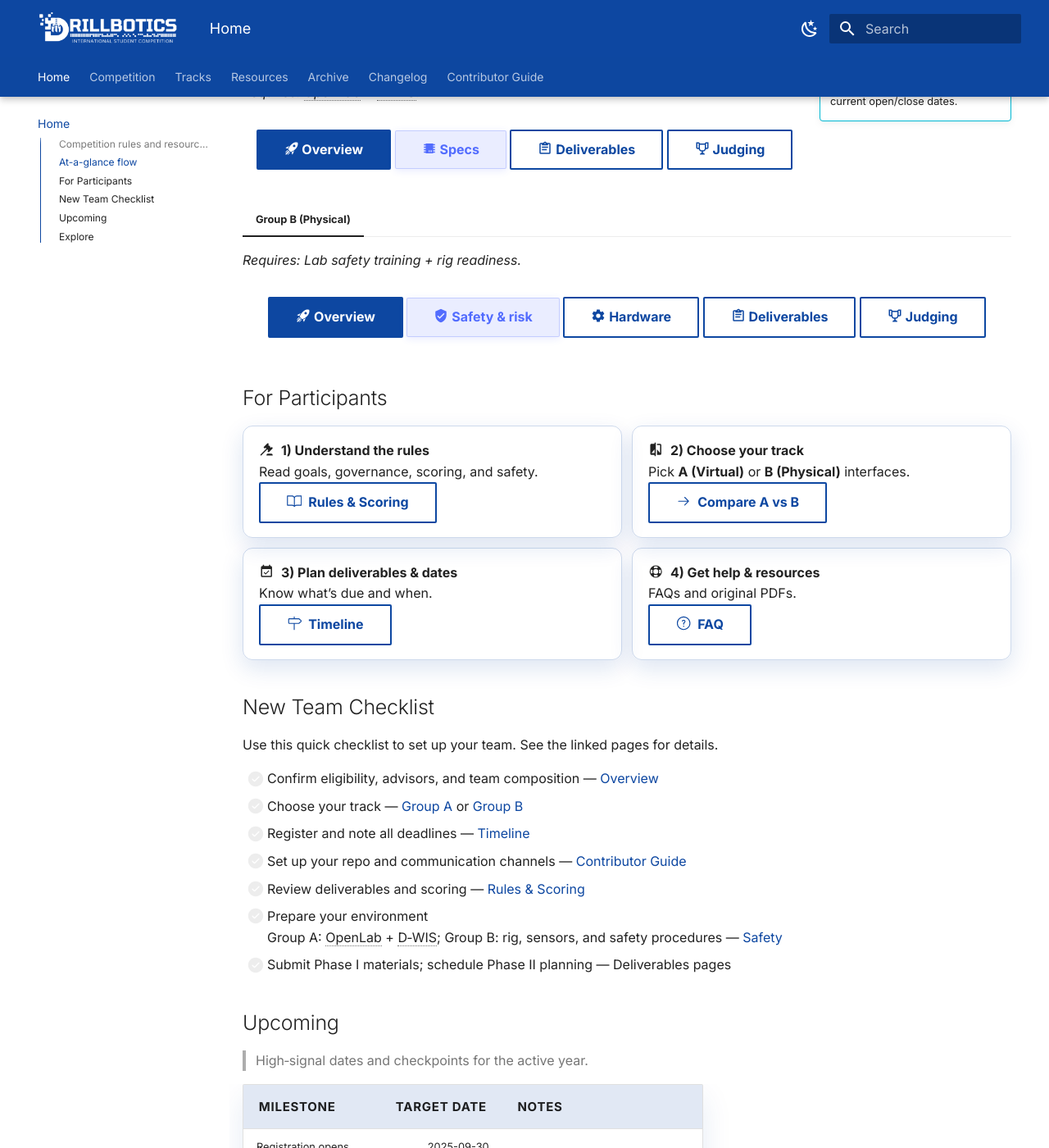
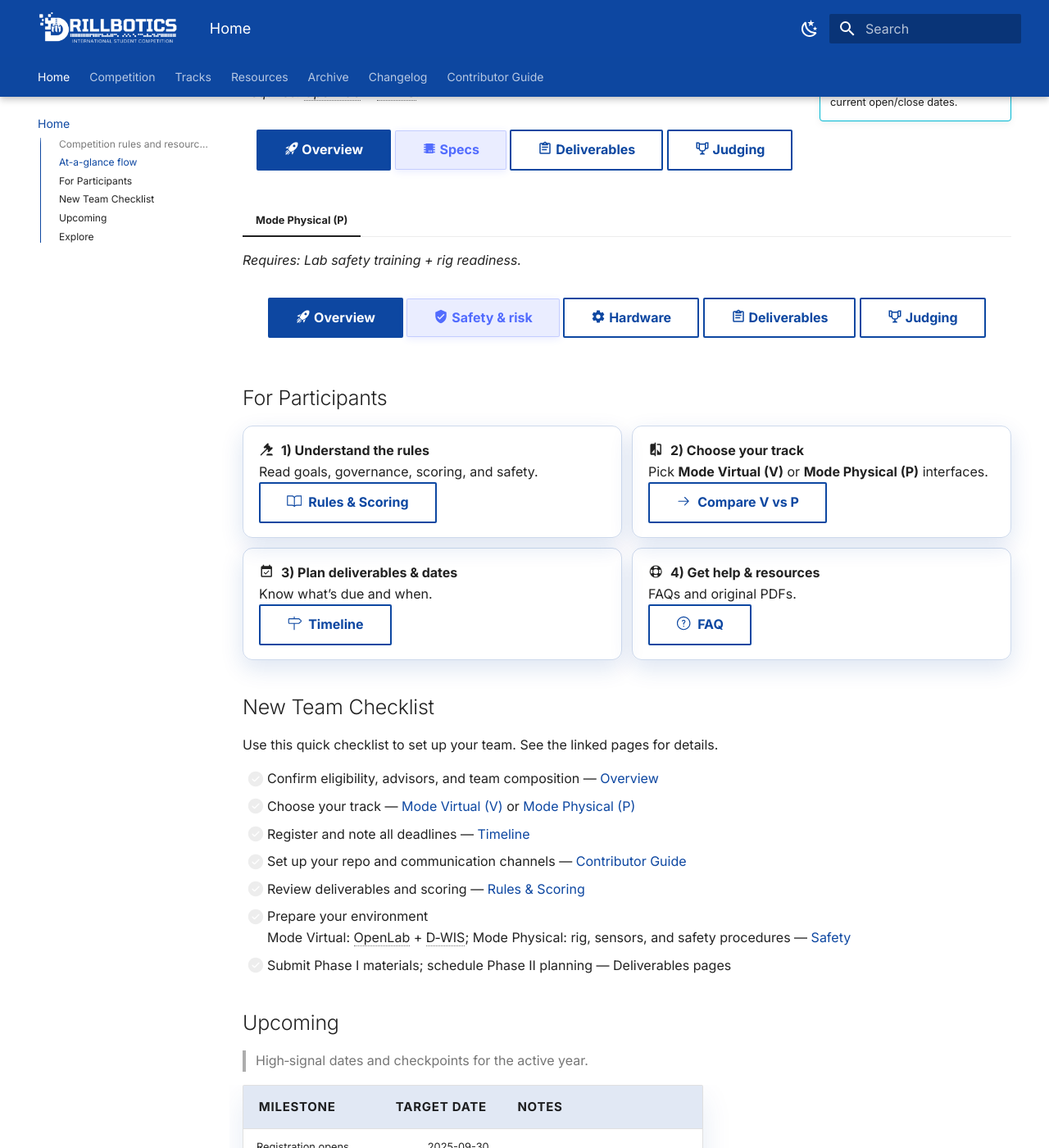
Before and after one commit to Open-Source-Drilling-Community/drillbotics-guidelines, an MkDocs documentation site: the page built from docs/index.md, in a window 1280 px wide and 1400 px high, scrolled down 826 px. Shown: the whole window at 82% size. Built offline with MkDocs 1.6.1 and Material for MkDocs 9.7.7, drawn with Linux system fonts in a browser that asks for light colours; comment, search, counter and statistics services are not loaded; the version menu is left out; some of the changed text lies outside the part shown.

Commit message:
📝 docs(index): rename group A/B to mode virtual/physical
- update all references from "Group A (Virtual)" and "Group B (Physical)"
- clarify mode naming to "Mode Virtual (V)" and "Mode Physical (P)"
- adjust Mermaid diagram labels accordingly
- revise checklist and info sections for consistent terminology
- improve clarity on simulation and rig environment distinctions

````diff
--- a/docs/index.md
+++ b/docs/index.md
@@ -4,8 +4,8 @@
 ### Competition rules and resources
 
 [:material-rocket-launch: Start here](competition/overview.md){ .md-button .md-button--primary }
-[:material-laptop: Group A (Virtual)](tracks/group-a/overview.md){ .md-button .md-button--secondary }
-[:material-cog: Group B (Physical)](tracks/group-b/overview.md){ .md-button .md-button--secondary }
+[:material-laptop: Mode Virtual (V)](tracks/group-a/overview.md){ .md-button .md-button--secondary }
+[:material-cog: Mode Physical (P)](tracks/group-b/overview.md){ .md-button .md-button--secondary }
 </div>
 
 ??? tip "New to Drillbotics? (expand)"
@@ -15,9 +15,9 @@
 
 ```mermaid
 graph LR
-    A[Team Registration<br/>& Kickoff] --> B[Group Selection]
-    B -->|A - Virtual<br/>Modeling/Simulation| C[OpenLab/D-WIS<br/>Interface Setup]
-    B -->|B - Physical<br/>Rig Construction| D[Safety Plan &<br/>Rig Development]
+    A[Team Registration<br/>& Kickoff] --> B[Mode Selection]
+    B -->|V - Mode Virtual<br/>Modeling/Simulation| C[OpenLab/D-WIS<br/>Interface Setup]
+    B -->|P - Mode Physical<br/>Rig Construction| D[Safety Plan &<br/>Rig Development]
     C --> E[Phase I Design Report<br/>& Safety Documentation]
     D --> E
     E --> F{Judge Review<br/>& Advancement?}
@@ -37,12 +37,12 @@ graph LR
 ```
 
 *[D‑WIS]: Drilling‑Well Information System
-*[OpenLab]: Drilling simulation environment used in Group A
+*[OpenLab]: Drilling simulation environment used in Mode Virtual (V)
 
 !!! info inline end "Submission window"
     See [Timeline & Milestones](competition/timeline.md) for current open/close dates.
 
-=== "Group A (Virtual)"
+=== "Mode Virtual (V)"
 
 _Requires: OpenLab + D‑WIS._
 
@@ -53,7 +53,7 @@ _Requires: OpenLab + D‑WIS._
 [:material-trophy-outline: Judging](tracks/group-a/judging.md){ .md-button }
 </div>
 
-=== "Group B (Physical)"
+=== "Mode Physical (P)"
 
 _Requires: Lab safety training + rig readiness._
 
@@ -74,8 +74,8 @@ _Requires: Lab safety training + rig readiness._
   [:octicons-book-24: Rules & Scoring](competition/rules-scoring.md){ .md-button }
 
 - :material-compare: **2) Choose your track**
-  Pick **A (Virtual)** or **B (Physical)** interfaces.
-  [:octicons-arrow-right-24: Compare A vs B](tracks/deliverables.md){ .md-button }
+  Pick **Mode Virtual (V)** or **Mode Physical (P)** interfaces.
+  [:octicons-arrow-right-24: Compare V vs P](tracks/deliverables.md){ .md-button }
 
 - :material-calendar-check: **3) Plan deliverables & dates**
   Know what’s due and when.
@@ -92,12 +92,12 @@ _Requires: Lab safety training + rig readiness._
 Use this quick checklist to set up your team. See the linked pages for details.
 
 - [ ] Confirm eligibility, advisors, and team composition — [Overview](competition/overview.md)
-- [ ] Choose your track — [Group A](tracks/group-a/overview.md) or [Group B](tracks/group-b/overview.md)
+- [ ] Choose your track — [Mode Virtual (V)](tracks/group-a/overview.md) or [Mode Physical (P)](tracks/group-b/overview.md)
 - [ ] Register and note all deadlines — [Timeline](competition/timeline.md)
 - [ ] Set up your repo and communication channels — [Contributor Guide](contributor-guide.md)
 - [ ] Review deliverables and scoring — [Rules & Scoring](competition/rules-scoring.md)
 - [ ] Prepare your environment
-      Group A: OpenLab + D‑WIS;  Group B: rig, sensors, and safety procedures — [Safety](competition/safety.md)
+      Mode Virtual: OpenLab + D‑WIS;  Mode Physical: rig, sensors, and safety procedures — [Safety](competition/safety.md)
 - [ ] Submit Phase I materials; schedule Phase II planning — Deliverables pages
 
 ## Upcoming
@@ -114,11 +114,11 @@ Use this quick checklist to set up your team. See the linked pages for details.
   Summary of goals, eligibility, deliverables, and governance.
   [Read more »](competition/overview.md)
 
-- :material-robot-outline: **Group A – Virtual**
+- :material-robot-outline: **Mode Virtual (V)**
   D‑WIS semantics, OpenLab, simulation interfaces, and requirements.
   [Start here »](tracks/group-a/overview.md)
 
-- :material-cogs: **Group B – Physical**
+- :material-cogs: **Mode Physical (P)**
   Mini‑rig hardware, safety, autonomy, and testing regimes.
   [Start here »](tracks/group-b/overview.md)
 
````
